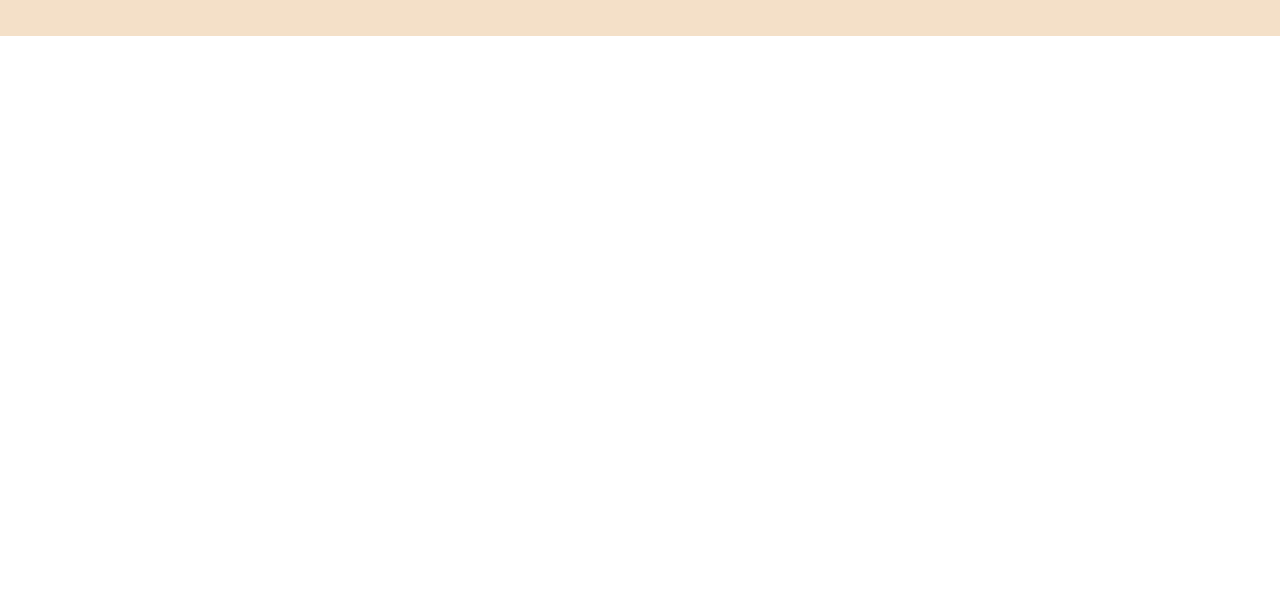
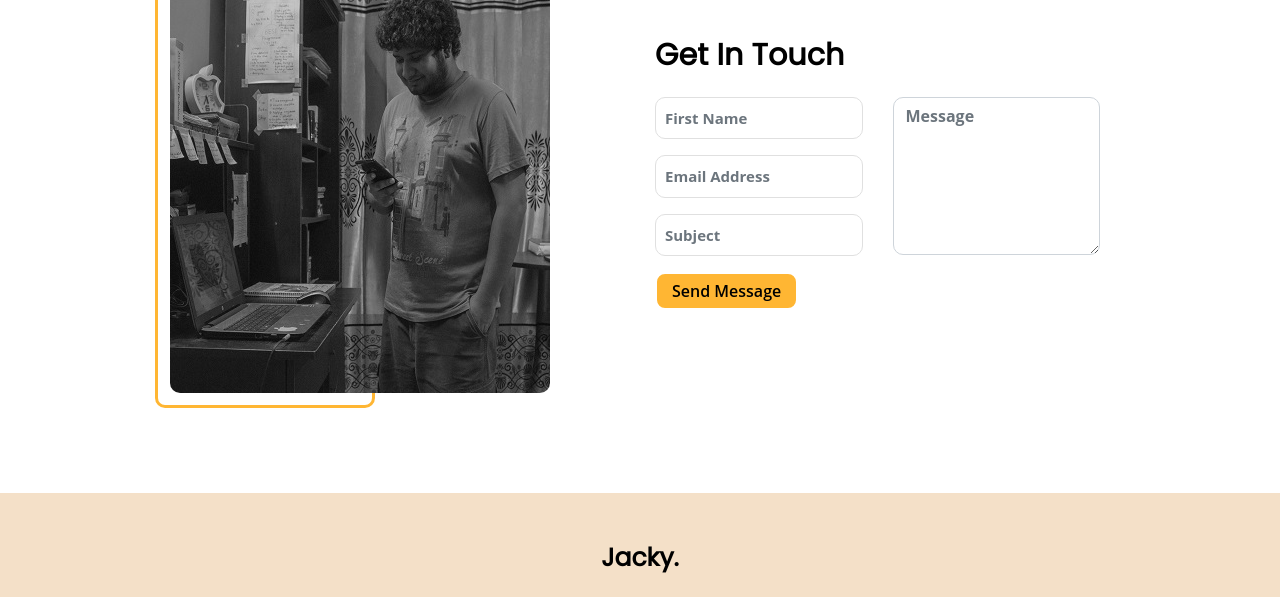
Before and after one commit to amzadhossainjacky/portfolio, a plain HTML site: page index.html in a window 1280 px wide. Shown: the part 2163-2760 px from the top of the page. Before the commit the page ends 2199 px from the top, so only its background shows below. Drawn offline with nearby package versions, Linux system fonts and the light colour scheme.

Commit message:
Get in Touch Added

```diff
--- a/assets/css/style.css
+++ b/assets/css/style.css
@@ -214,7 +214,7 @@ input[type="search"],
 textarea,
 select {
   border: 1px solid #e0e0e0;
-  padding: 8px 9px;
+  padding: 9px 9px;
   outline: none;
   color: #21242e;
   margin: 0;
@@ -804,9 +804,46 @@ img{
 
 /**********************************
 
-***        contact section      ***
+***   get-in-touch section      ***
 
 **********************************/
+.get-section{
+  background: #fff;
+  padding: 100px 0px;
+}
+
+.get-section img{
+  position: relative;
+  border-radius: 10px;
+  z-index: 200 !important;
+  margin-left: 85px;
+}
+.get-section .left-rect{
+  position: absolute;
+  height: 425px;
+  width: 220px;
+  left:85px;
+  top: 30px;
+  border-radius: 10px;
+  border: 3px solid #ffb633;
+  z-index: 100;
+  opacity: 1;
+}
+
+.get-section .form-control{
+  border-radius: 10px;
+}
+
+.get-section .global-btn{
+  padding: 5px 15px;
+  margin-left: 15px;
+  border: 2px solid #fff;
+}
+
+.get-section .global-btn:hover{
+  border:2px solid #ffb633;
+  background: #fff;
+}
 
 
 /**********************************
--- a/index.html
+++ b/index.html
@@ -173,6 +173,48 @@
     </section>
     <!--  contact-section -->
 
+
+    <!--  get_in_touch-section -->
+    <section class="get-section">
+        <div class="container">
+            <div class="row align-items-center justify-content-start">
+                <div class="col-lg-6">
+                    <div class="get-img">
+                        <img src="assets/images/me3.jpg" class="img-fluid" alt="my-img">
+                        <div class="left-rect"></div>
+                    </div>
+                </div>
+                <div class="col-lg-5">
+                    <h1 class="global-h1 mb-4">Get In Touch</h1>
+                    <form class="form">
+                        <div class="row align-items-center">
+
+                            <div class="col-lg-6">
+                                <div class="row">
+                                    <div class="col-lg-12 form-group">
+                                        <input class="form-control" type="text" placeholder="First Name">
+                                    </div>
+                                    <div class="col-lg-12 form-group">
+                                        <input class="form-control" type="email" placeholder="Email Address">
+                                    </div>
+                                    <div class="col-lg-12 form-group">
+                                        <input class="form-control" type="text" placeholder="Subject">
+                                    </div>
+                                </div>
+                            </div>
+
+                            <div class="col-lg-6 form-group">
+                                <textarea class="form-control" type="text" placeholder="Message" name="" id="" rows="6"></textarea>
+                            </div>
+                            <button class="global-btn">Send Message</button>
+                        </div>
+                    </form>
+                </div>
+            </div>
+        </div>
+    </section>
+    <!--  get_in_touch-section -->
+
     <!--  footer-section -->
     <section class="footer-section">
         <div class="container-fluid">
```
Also changed, not shown: assets/images/me3.JPG (added).
